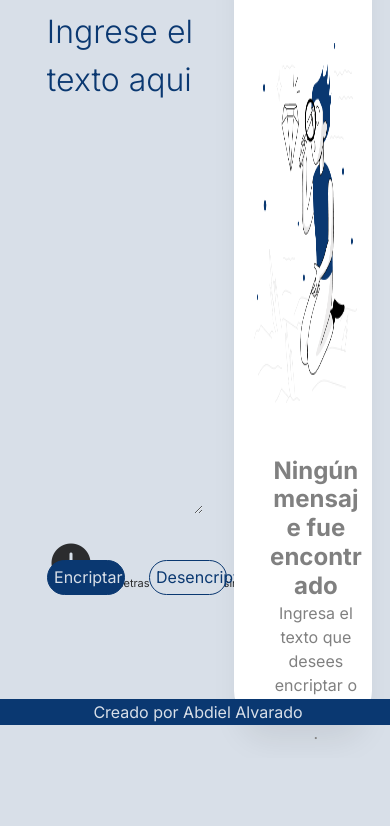
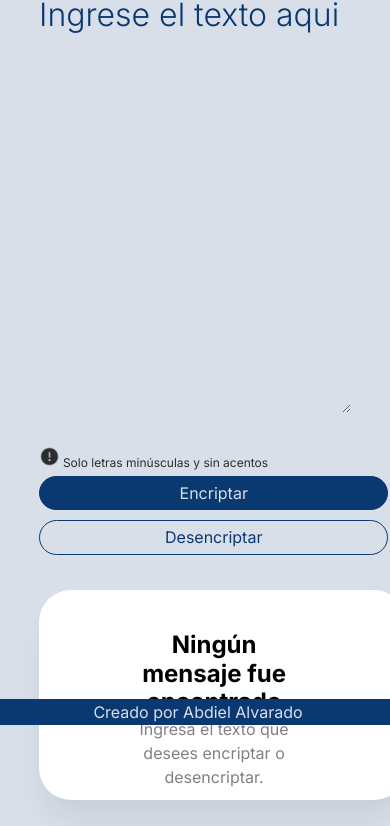
Before and after one commit to AbdielAlvarado/encriptador-texto-alura, a plain HTML site: page index.html in a window 390 px wide. Shown: the part 119-945 px from the top of the page. Before the commit the page ends 877 px from the top, so only its background shows below. Drawn offline with Linux system fonts and the light colour scheme.

Commit message:
Añadido vistas mobile

```diff
--- a/index.html
+++ b/index.html
@@ -22,7 +22,8 @@
 
         <div class="texto__usuario__restricciones">
           <p class="texto__usuario__restricciones__p">
-            <img src="assets/icono_warning.png" />Solo letras minúsculas y sin acentos
+            <img class="texto__usuario__icono" src="assets/icono_warning.png" />
+            Solo letras minúsculas y sin acentos
           </p>
         </div>
 
--- a/style/style.css
+++ b/style/style.css
@@ -59,6 +59,11 @@ body {
   opacity: 0.8;
   flex: none;
   line-height: 150%;
+}
+
+.texto__usuario__icono {
+  max-width: 8%;
+  height: auto;
 }
 
 .botonera {
@@ -178,7 +183,7 @@ body {
   line-height: 120%;
   font-weight: 700;
   text-align: center;
-  color: gray;
+  color: black;
 }
 
 .texto__encriptado__placeholder__p {
@@ -210,3 +215,117 @@ body {
   left: 0;
   width: 100%;
 }
+
+/* Vista tablet 700px*/
+@media (max-width: 700px) {
+  body {
+    width: auto;
+  }
+
+  .texto__usuario {
+    width: 80%;
+    height: 50%;
+    left: 5%;
+    top: 13%;
+  }
+  .texto__usuario__restricciones {
+    width: 80%;
+    left: 5%;
+    top: 67%;
+  }
+  .texto__usuario__restricciones__p {
+    font-size: 16px;
+  }
+  .botonera {
+    width: 80%;
+    left: 5%;
+    top: 70%;
+  }
+  .btn__encriptar,
+  .btn__desencriptar {
+    width: 48%;
+  }
+
+  .texto__encriptado {
+    width: 75%;
+    height: 23%;
+    left: 5%;
+    top: 78%;
+  }
+
+  .texto__encriptado__copiar {
+    left: 45%;
+    top: 95%;
+  }
+
+  .btn__copiar {
+    width: 80%;
+  }
+
+  .texto__encriptado__placeholder {
+    width: auto;
+    top: 2%;
+    left: 15%;
+  }
+
+  .texto__encriptado__muñeco {
+    top: 0;
+    display: none;
+    visibility: hidden;
+  }
+}
+
+/* Vista celular 400px*/
+@media (max-width: 400px) {
+  body {
+    width: auto;
+  }
+
+  .texto__usuario {
+    width: 80%;
+    height: 50%;
+    left: 10%;
+    top: 13%;
+  }
+
+  .texto__usuario__restricciones {
+    width: 80%;
+    left: 10%;
+    top: 67%;
+  }
+
+  .texto__usuario__restricciones__p {
+    font-size: 12px;
+  }
+
+  .botonera {
+    gap: 10px;
+    left: 10%;
+    top: 70%;
+    display: flex;
+    flex-direction: column;
+    justify-content: center;
+  }
+
+  .btn__encriptar,
+  .btn__desencriptar {
+    width: 112%;
+  }
+
+  .texto__encriptado {
+    width: 90%;
+    height: 23%;
+    left: 10%;
+    top: 84%;
+    padding: 2%;
+  }
+
+  .texto__encriptado__copiar {
+    left: 58%;
+    top: 102%;
+  }
+
+  .btn__copiar {
+    width: 90%;
+  }
+}
```
